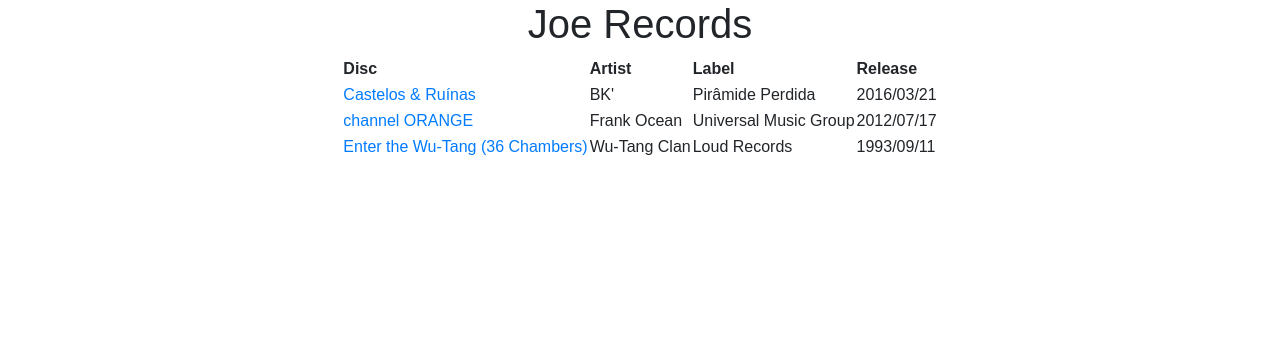
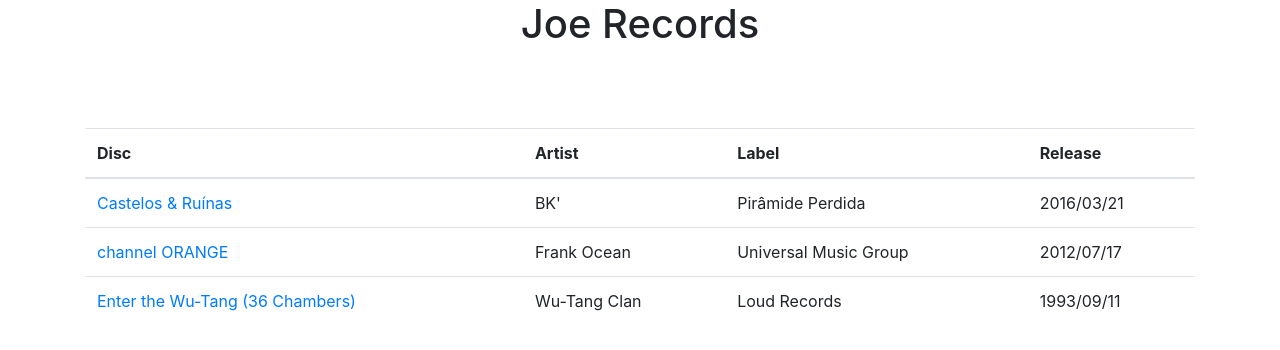
Before and after one commit to jonatasemanuel/record_store, a Django app: page / in a window 1280 px wide. Shown: the part 56-406 px from the top of the page. Run offline with Django 4.2, Linux system fonts and the light colour scheme; data comes from the database, SQL or seed files in the repository; some libraries are stand-ins or nearby versions.

Commit message:
css index  ok

```diff
--- a/record/templates/record/albums.html
+++ b/record/templates/record/albums.html
@@ -1,9 +1,10 @@
 {% extends 'base.html' %}
 
 {% block content %}
-<h1 style="font-family: Arial, Helvetica, sans-serif;">Joe Records</h1>
+<h1>Joe Records</h1>
+<br><br>
 
-<table style="font-family: Arial, Helvetica, sans-serif; font-size: 16px; margin-inline: auto;">
+<table class="table">
   <thead>
     <tr>
       <th style="text-align: left;">Disc</th>
@@ -15,6 +16,7 @@
   <tbody>
     {% for status in rec  %}
     <tr>
+      <img src="{{ cred.picture.url }}" style="max-width: 50px; height: auto;">
       <td style="text-align: left;">
         <a href="{% url 'credits' status.id %}">{{ status.disc }}</a>
       </td>
```
Also changed, not shown: record/templates/record/credits.html (indentation only).
